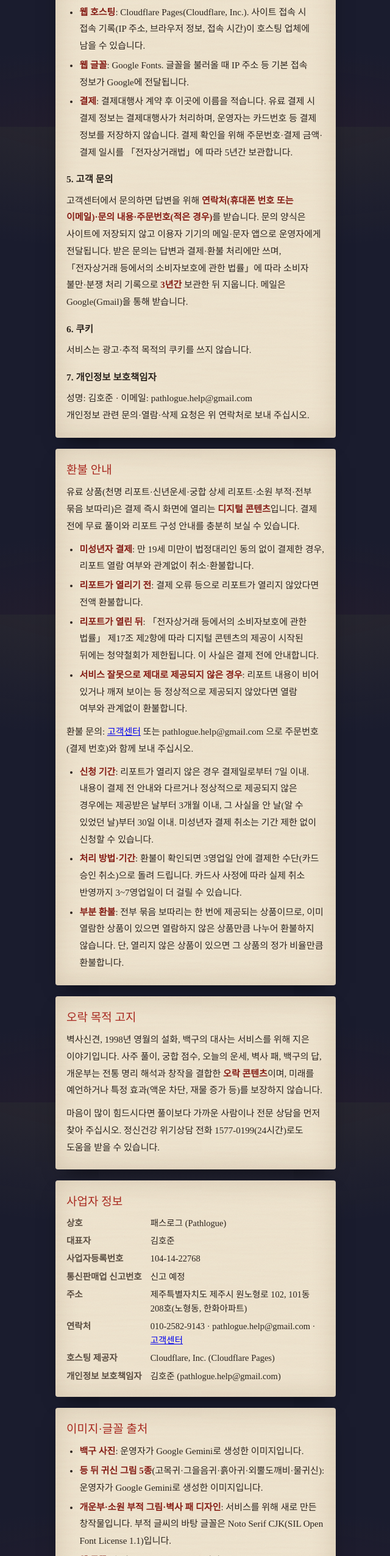
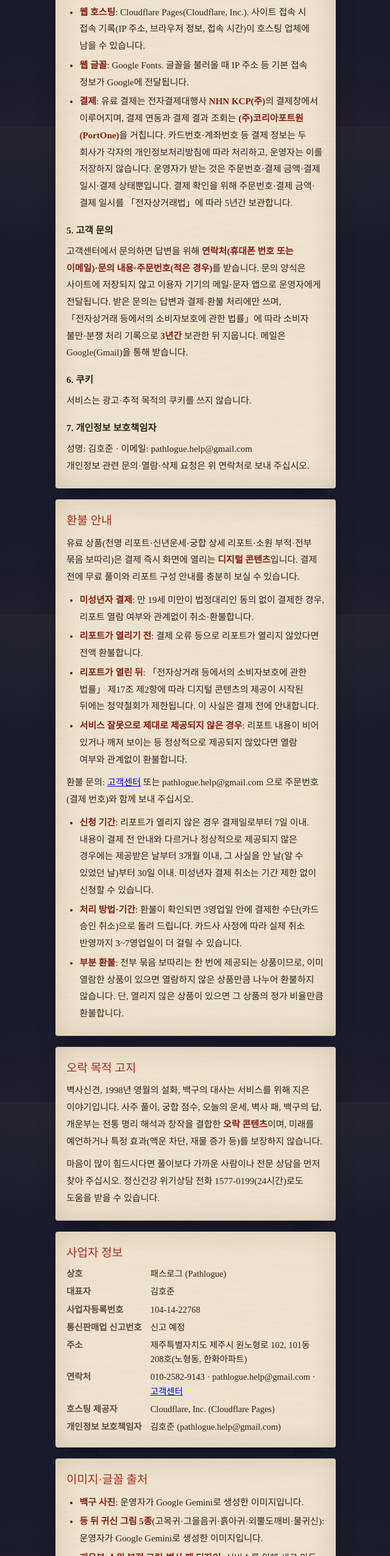
Before and after one commit to hojunkim0210-creator/byeoksa-saju, a website: page site/legal.html in a window 1280 px wide. Shown: the part 2992-5544 px from the top of the page at 61% size, without its empty margins (319-959 px from the left). Drawn offline with Linux system fonts and the light colour scheme; a web font is replaced by a local one.

```diff
--- a/site/legal.html
+++ b/site/legal.html
@@ -88,14 +88,14 @@
     <ul>
       <li><strong>웹 호스팅</strong>: Cloudflare Pages(Cloudflare, Inc.). 사이트 접속 시 접속 기록(IP 주소, 브라우저 정보, 접속 시간)이 호스팅 업체에 남을 수 있습니다.</li>
       <li><strong>웹 글꼴</strong>: Google Fonts. 글꼴을 불러올 때 IP 주소 등 기본 접속 정보가 Google에 전달됩니다.</li>
-      <li><strong>결제</strong>: 결제대행사 계약 후 이곳에 이름을 적습니다. 유료 결제 시 결제 정보는 결제대행사가 처리하며, 운영자는 카드번호 등 결제 정보를 저장하지 않습니다. 결제 확인을 위해 주문번호·결제 금액·결제 일시를 「전자상거래법」에 따라 5년간 보관합니다.</li>
+      <li><strong>결제</strong>: 유료 결제는 전자결제대행사 <strong>NHN KCP(주)</strong>의 결제창에서 이루어지며, 결제 연동과 결제 결과 조회는 <strong>(주)코리아포트원(PortOne)</strong>을 거칩니다. 카드번호·계좌번호 등 결제 정보는 두 회사가 각자의 개인정보처리방침에 따라 처리하고, 운영자는 이를 저장하지 않습니다. 운영자가 받는 것은 주문번호·결제 금액·결제 일시·결제 상태뿐입니다. 결제 확인을 위해 주문번호·결제 금액·결제 일시를 「전자상거래법」에 따라 5년간 보관합니다.</li>
     </ul>
     <h3>5. 고객 문의</h3>
     <p>고객센터에서 문의하면 답변을 위해 <strong>연락처(휴대폰 번호 또는 이메일)·문의 내용·주문번호(적은 경우)</strong>를 받습니다. 문의 양식은 사이트에 저장되지 않고 이용자 기기의 메일·문자 앱으로 운영자에게 전달됩니다. 받은 문의는 답변과 결제·환불 처리에만 쓰며, 「전자상거래 등에서의 소비자보호에 관한 법률」에 따라 소비자 불만·분쟁 처리 기록으로 <strong>3년간</strong> 보관한 뒤 지웁니다. 메일은 Google(Gmail)을 통해 받습니다.</p>
     <h3>6. 쿠키</h3>
     <p>서비스는 광고·추적 목적의 쿠키를 쓰지 않습니다.</p>
     <h3>7. 개인정보 보호책임자</h3>
-    <p>성명: 김호준 · 이메일: pathlogue.help@gmail.com<br>개인정보 관련 문의·열람·삭제 요청은 위 연락처로 보내 주십시오.</p>
+    <p>성명: 김호준 · 이메일: <!--email_off-->pathlogue.help@gmail.com<!--/email_off--><br>개인정보 관련 문의·열람·삭제 요청은 위 연락처로 보내 주십시오.</p>
   </section>
 
   <section class="feature-card legal-section" id="refund">
@@ -107,7 +107,7 @@
       <li><strong>리포트가 열린 뒤</strong>: 「전자상거래 등에서의 소비자보호에 관한 법률」 제17조 제2항에 따라 디지털 콘텐츠의 제공이 시작된 뒤에는 청약철회가 제한됩니다. 이 사실은 결제 전에 안내합니다.</li>
       <li><strong>서비스 잘못으로 제대로 제공되지 않은 경우</strong>: 리포트 내용이 비어 있거나 깨져 보이는 등 정상적으로 제공되지 않았다면 열람 여부와 관계없이 환불합니다.</li>
     </ul>
-    <p>환불 문의: <a href="index.html#help">고객센터</a> 또는 pathlogue.help@gmail.com 으로 주문번호(결제 번호)와 함께 보내 주십시오.</p>
+    <p>환불 문의: <a href="index.html#help">고객센터</a> 또는 <!--email_off-->pathlogue.help@gmail.com<!--/email_off--> 으로 주문번호(결제 번호)와 함께 보내 주십시오.</p>
     <ul>
       <li><strong>신청 기간</strong>: 리포트가 열리지 않은 경우 결제일로부터 7일 이내. 내용이 결제 전 안내와 다르거나 정상적으로 제공되지 않은 경우에는 제공받은 날부터 3개월 이내, 그 사실을 안 날(알 수 있었던 날)부터 30일 이내. 미성년자 결제 취소는 기간 제한 없이 신청할 수 있습니다.</li>
       <li><strong>처리 방법·기간</strong>: 환불이 확인되면 3영업일 안에 결제한 수단(카드 승인 취소)으로 돌려 드립니다. 카드사 사정에 따라 실제 취소 반영까지 3~7영업일이 더 걸릴 수 있습니다.</li>
@@ -129,9 +129,9 @@
       <dt>사업자등록번호</dt><dd>104-14-22768</dd>
       <dt>통신판매업 신고번호</dt><dd>신고 예정</dd>
       <dt>주소</dt><dd>제주특별자치도 제주시 원노형로 102, 101동 208호(노형동, 한화아파트)</dd>
-      <dt>연락처</dt><dd>010-2582-9143 · pathlogue.help@gmail.com · <a href="index.html#help">고객센터</a></dd>
+      <dt>연락처</dt><dd>010-2582-9143 · <!--email_off-->pathlogue.help@gmail.com<!--/email_off--> · <a href="index.html#help">고객센터</a></dd>
       <dt>호스팅 제공자</dt><dd>Cloudflare, Inc. (Cloudflare Pages)</dd>
-      <dt>개인정보 보호책임자</dt><dd>김호준 (pathlogue.help@gmail.com)</dd>
+      <dt>개인정보 보호책임자</dt><dd>김호준 (<!--email_off-->pathlogue.help@gmail.com<!--/email_off-->)</dd>
     </dl>
   </section>
 
```
Also changed, not shown: site/index.html (+4 -4 lines), tests/static/text-preservation.test.js (+2 -0 lines).
